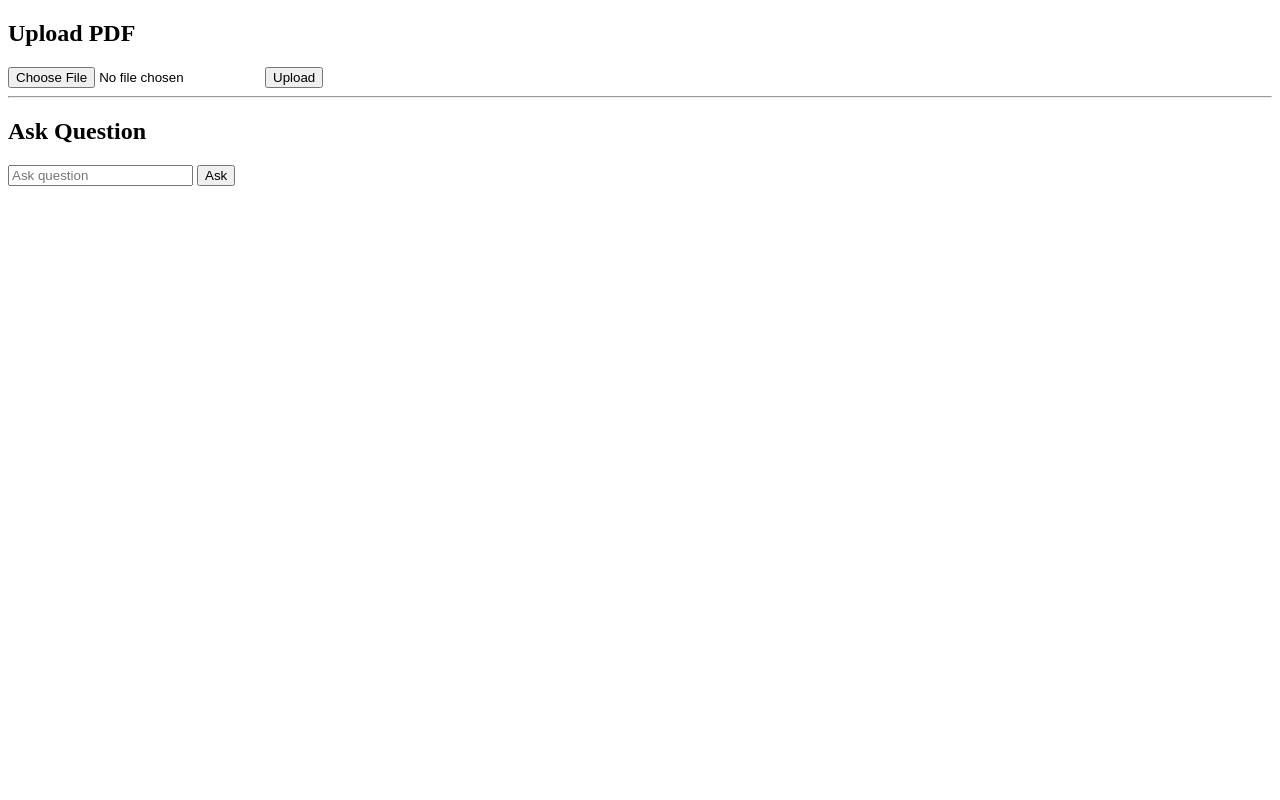
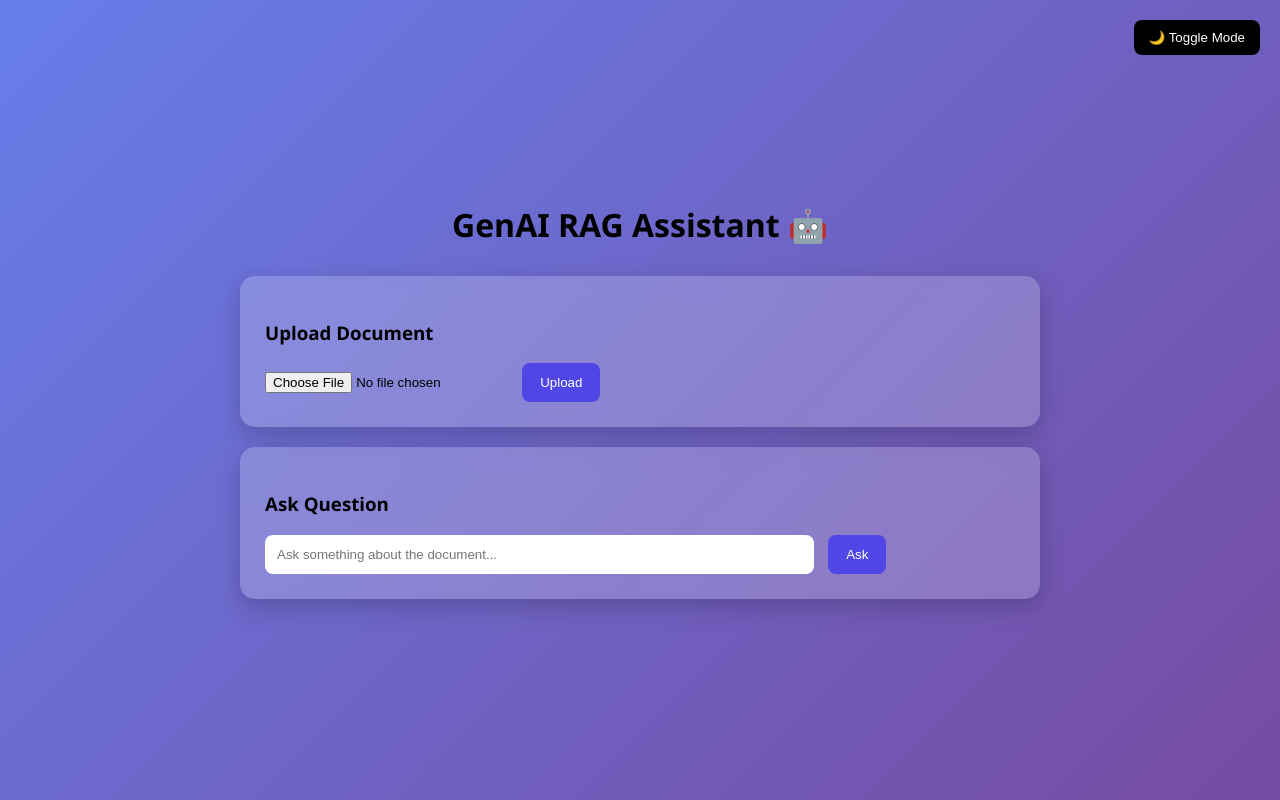
Before and after one commit to Amanzuu/GenAI-RAG-Document-Assistant, a Flask app: page / in a window 1280 px wide. Run offline with Flask 3, Linux system fonts and the light colour scheme.

Commit message:
upadte UI

```diff
--- /dev/null
+++ b/static/style.css
@@ -0,0 +1,119 @@
+body{
+font-family: 'Segoe UI', sans-serif;
+margin:0;
+background: linear-gradient(135deg,#667eea,#764ba2);
+min-height:100vh;
+display:flex;
+justify-content:center;
+align-items:center;
+transition:0.4s;
+}
+
+/* DARK MODE */
+
+body.dark{
+background:#121212;
+color:white;
+}
+
+/* CONTAINER */
+
+.container{
+width:800px;
+animation:fadeIn 1s ease;
+}
+
+h1{
+text-align:center;
+margin-bottom:30px;
+}
+
+/* CARD STYLE */
+
+.card{
+background:rgba(255,255,255,0.2);
+backdrop-filter:blur(10px);
+padding:25px;
+margin-bottom:20px;
+border-radius:15px;
+box-shadow:0 8px 25px rgba(0,0,0,0.2);
+transition:0.3s;
+}
+
+.card:hover{
+transform:translateY(-5px);
+}
+
+/* INPUT */
+
+input[type="text"]{
+width:70%;
+padding:12px;
+border-radius:8px;
+border:none;
+margin-right:10px;
+}
+
+/* BUTTON */
+
+button{
+padding:12px 18px;
+border:none;
+border-radius:8px;
+background:#4f46e5;
+color:white;
+cursor:pointer;
+transition:0.3s;
+}
+
+button:hover{
+background:#4338ca;
+transform:scale(1.05);
+}
+
+/* ANSWER BOX */
+
+.answer-box{
+margin-top:20px;
+padding:15px;
+border-radius:10px;
+background:rgba(255,255,255,0.4);
+animation:fadeIn 0.6s ease;
+}
+
+/* DARK MODE CARD */
+
+body.dark .card{
+background:#1e1e1e;
+}
+
+body.dark .answer-box{
+background:#2b2b2b;
+}
+
+/* THEME BUTTON */
+
+.theme-toggle{
+position:fixed;
+top:20px;
+right:20px;
+padding:10px 15px;
+background:black;
+color:white;
+border:none;
+border-radius:8px;
+cursor:pointer;
+}
+
+/* ANIMATION */
+
+@keyframes fadeIn{
+from{
+opacity:0;
+transform:translateY(20px);
+}
+to{
+opacity:1;
+transform:translateY(0);
+}
+}
--- a/templates/index.html
+++ b/templates/index.html
@@ -3,38 +3,52 @@
 
 <head>
 <title>GenAI RAG Assistant</title>
+<link rel="stylesheet" href="{{ url_for('static', filename='style.css') }}">
+
+<script>
+function toggleTheme(){
+    document.body.classList.toggle("dark");
+}
+</script>
+
 </head>
 
 <body>
 
-<h2>Upload PDF</h2>
+<button class="theme-toggle" onclick="toggleTheme()">🌙 Toggle Mode</button>
+
+<div class="container">
+
+<h1>GenAI RAG Assistant 🤖</h1>
+
+<div class="card upload-card">
+<h3>Upload Document</h3>
 
 <form method="POST" enctype="multipart/form-data">
 <input type="file" name="document">
 <button type="submit">Upload</button>
 </form>
+</div>
 
-{% if message %}
-<p>{{ message }}</p>
-{% endif %}
+<div class="card chat-card">
 
-{% if current_filename %}
-<p>Currently indexed PDF: <strong>{{ current_filename }}</strong></p>
-{% endif %}
-
-<hr>
-
-<h2>Ask Question</h2>
+<h3>Ask Question</h3>
 
 <form method="POST">
-<input type="text" name="question" placeholder="Ask question">
+<input type="text" name="question" placeholder="Ask something about the document..." required>
 <button type="submit">Ask</button>
 </form>
 
 {% if answer %}
-<h3>Answer:</h3>
+<div class="answer-box">
+<strong>AI Answer:</strong>
 <p>{{ answer }}</p>
+</div>
 {% endif %}
+
+</div>
+
+</div>
 
 </body>
 </html>
```
Also changed, not shown: README.md.
